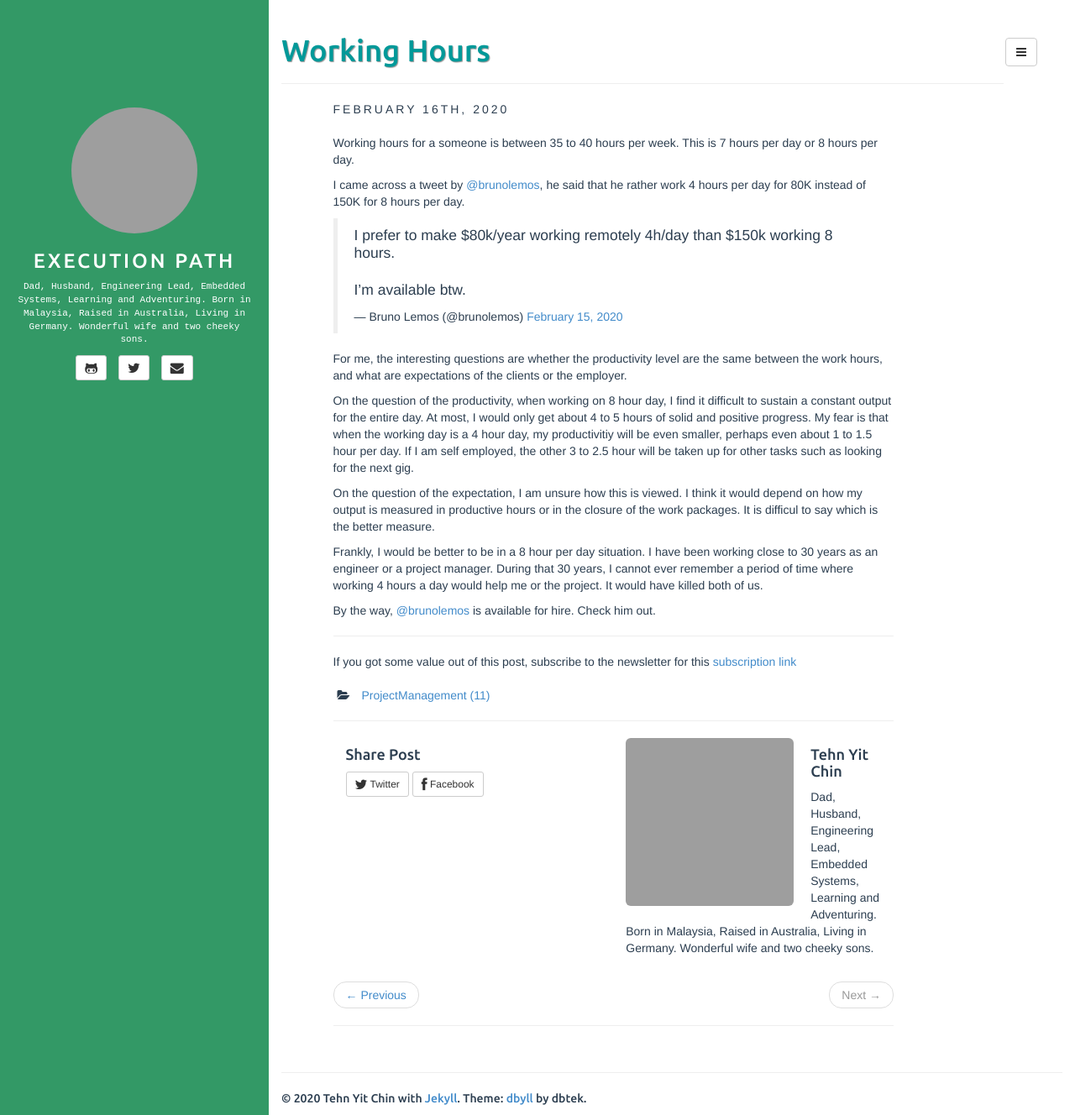
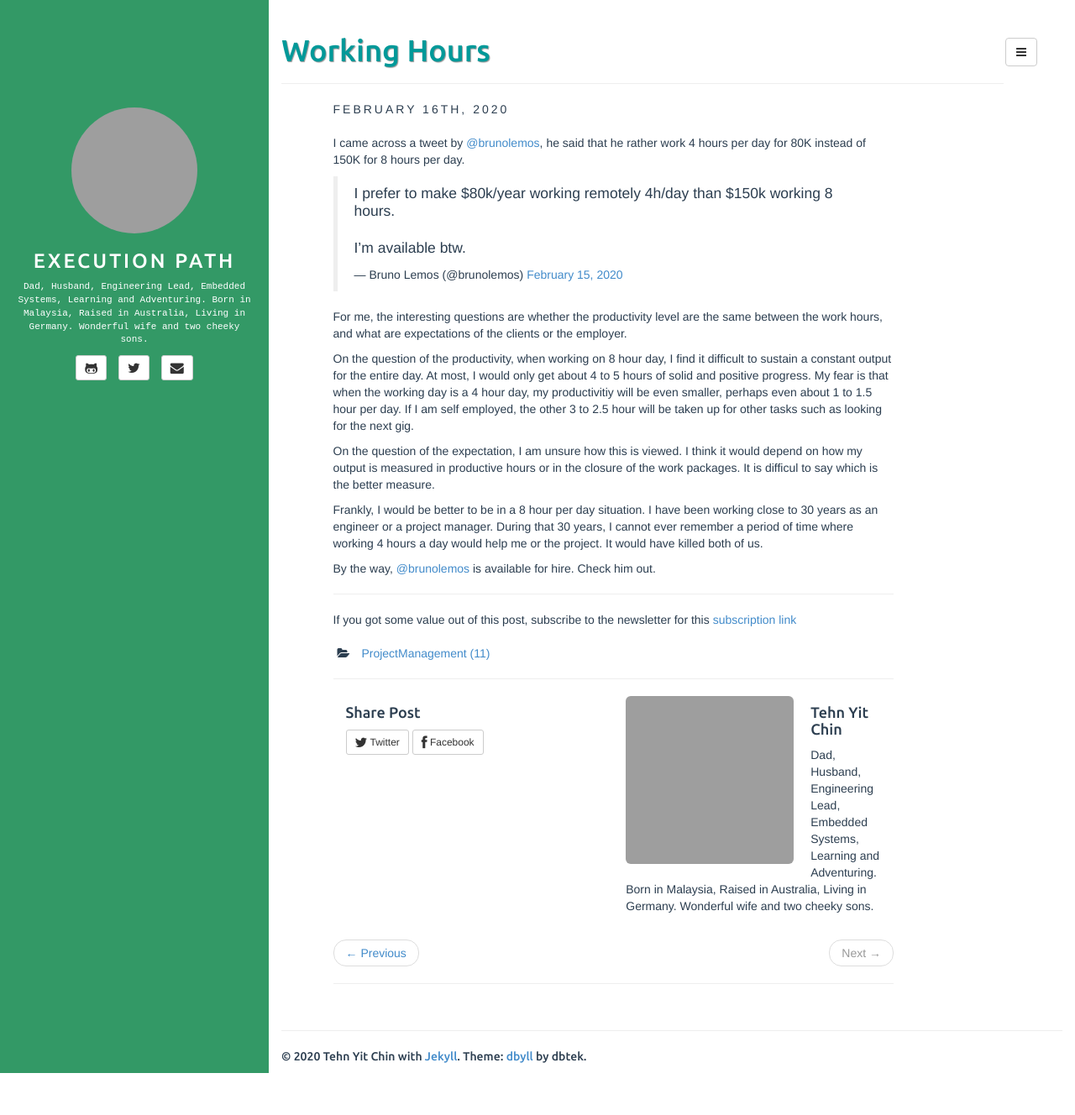
Before and after one commit to tyc/tyc.github.io, a Jekyll site: the page built from _posts/2020-02-16-working_hours.markdown, in a window 1280 px wide and 1328 px high. Shown: the whole window at 84% size. Built offline with Jekyll 4.4.1, drawn with Linux system fonts in a browser that asks for light colours; comment, search, counter and statistics services are not loaded; grey boxes are pictures that could not be loaded.

Commit message:
some smaller edits

```diff
--- a/_posts/2020-02-16-working_hours.markdown
+++ b/_posts/2020-02-16-working_hours.markdown
@@ -6,7 +6,6 @@ comments: true
 categories: ProjectManagement
 ---
 
-Working hours for a someone is between 35 to 40 hours per week. This is 7 hours per day or 8 hours per day.
 
 I came across a tweet by [@brunolemos](https://twitter.com/brunolemos), he said that he rather work 4 hours per day for 80K instead of 150K for 8 hours per day.
 
```
